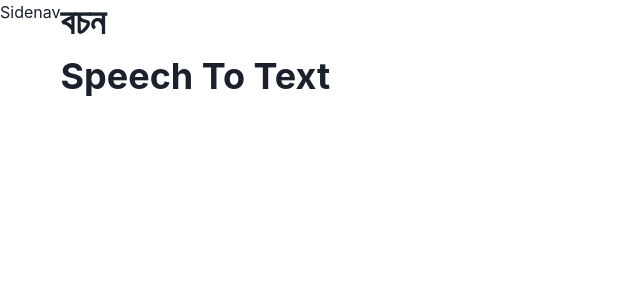
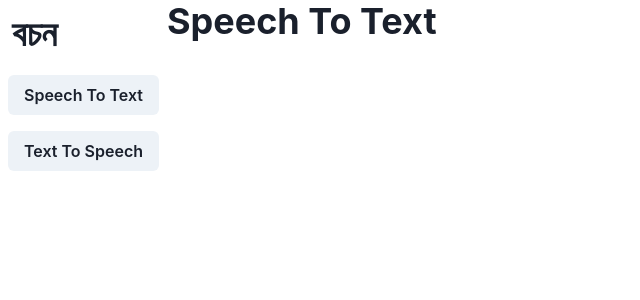
Before and after one commit to BengaliAI/bochon, a React (Create React App) app: page /stt in a window 1280 px wide. Shown: the top 300 px of the page, without its empty margins (0-640 px from the left). Built offline with nearby package versions, Linux system fonts and the light colour scheme.

Commit message:
refactor: move routes to config

```diff
--- a/src/App.tsx
+++ b/src/App.tsx
@@ -2,26 +2,27 @@ import { Heading } from "@chakra-ui/react";
 import { AppLayout } from "./components/layout";
 import { BrowserRouter, Route, Navigate, Routes } from "react-router-dom";
 import { lazy, Suspense } from "react";
+import { AppRoutesUI } from "./config/appRoute";
 
 const SpeechToTextPage = lazy(() => import("./pages/speechToText"));
 const TextToSpeechPage = lazy(() => import("./pages/textToSpeech"));
 
 function App() {
   return (
-    <AppLayout>
-      <Heading size="xl" mb={3}>
-        বচন
-      </Heading>
+    <BrowserRouter>
       <Suspense fallback={<div>Loading...</div>}>
-        <BrowserRouter>
+        <AppLayout>
           <Routes>
-            <Route path="/" element={<Navigate to="/stt" replace />} />
-            <Route path="/stt" element={<SpeechToTextPage />} />
-            <Route path="/tts" element={<TextToSpeechPage />} />
+            <Route
+              path={AppRoutesUI.Root}
+              element={<Navigate to="/stt" replace />}
+            />
+            <Route path={AppRoutesUI.STT()} element={<SpeechToTextPage />} />
+            <Route path={AppRoutesUI.TTS()} element={<TextToSpeechPage />} />
           </Routes>
-        </BrowserRouter>
+        </AppLayout>
       </Suspense>
-    </AppLayout>
+    </BrowserRouter>
   );
 }
 
--- a/src/components/sideNav.tsx
+++ b/src/components/sideNav.tsx
@@ -1,3 +1,21 @@
+import { Box, Button, Flex, Heading } from "@chakra-ui/react";
+import { Link } from "react-router-dom";
+import { AppRoutesUI } from "../config/appRoute";
+
 export const SideNav = () => {
-  return <div>Sidenav</div>;
+  return (
+    <Box>
+      <Heading size="xl" m={3}>
+        বচন
+      </Heading>
+      <Flex direction="column">
+        <Button as={Link} to={AppRoutesUI.STT()} m={2}>
+          Speech To Text
+        </Button>
+        <Button as={Link} to={AppRoutesUI.TTS()} m={2}>
+          Text To Speech
+        </Button>
+      </Flex>
+    </Box>
+  );
 };
--- /dev/null
+++ b/src/config/appRoute.ts
@@ -0,0 +1,5 @@
+export const AppRoutesUI = {
+  Root: "/",
+  STT: () => AppRoutesUI.Root + "stt/",
+  TTS: () => AppRoutesUI.Root + "tts/",
+};
```
